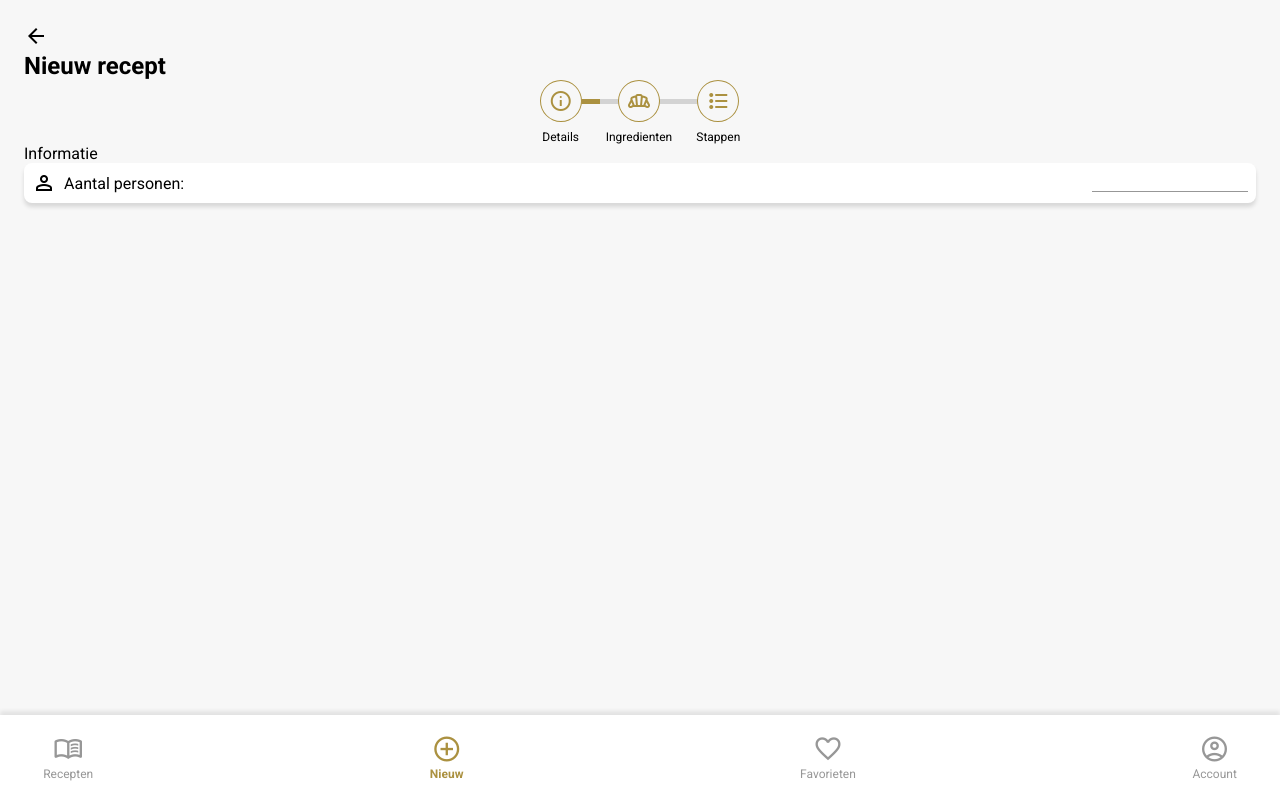
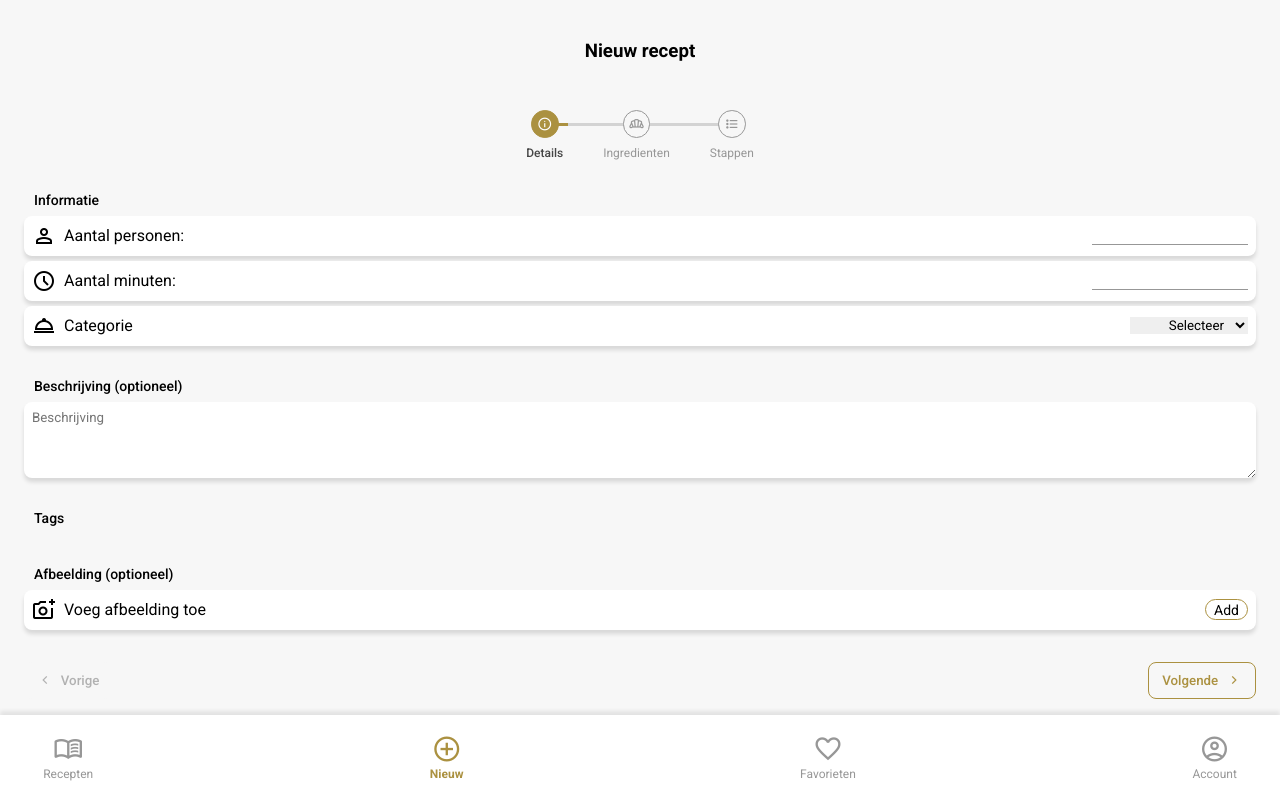
Before and after one commit to danieltreep/my-recipes-vue, a Vue app: page /new in a window 1280 px wide. Built offline with nearby package versions, Linux system fonts and the light colour scheme.

Commit message:
Addeded Stepform

```diff
--- /dev/null
+++ b/src/components/stepForm/Step1.vue
@@ -0,0 +1,123 @@
+<template>
+    <div>
+        <fieldset>
+            <legend>Informatie</legend>
+            <div class="inputGroup">
+                <div class="field">
+                    <span class="material-symbols-outlined">person</span>
+                    <label for="people">Aantal personen:</label>
+                </div>
+                <input type="number" id="people" >
+            </div>
+            <div class="inputGroup">
+                <div class="field">
+                    <span class="material-symbols-outlined">schedule</span>
+                    <label for="people">Aantal minuten:</label>
+                </div>
+                <input type="number" id="people" >
+            </div>
+            <div class="inputGroup">
+                <div class="field">
+                    <span class="material-symbols-outlined">room_service</span>
+                    <label for="people">Categorie</label>
+                </div>
+                <select>
+                    <option disabled selected>Selecteer</option>
+                    <option value="ontbijt">Ontbijt</option>
+                    <option value="lunch">Lunch</option>
+                    <option value="hoofdgerecht" >Hoofdgerecht</option>
+                    <option value="voorgerecht">Voorgerecht</option>
+                    <option value="dessert">Dessert</option>
+                    <option value="bijgerecht">Bijgerecht</option>
+                    <option value="tussendoor">Tussendoor</option>
+                    <option value="drinken">Drinken</option>
+                </select>
+            </div>
+        </fieldset>
+        <fieldset>
+            <legend>Beschrijving (optioneel)</legend>
+            <textarea placeholder="Beschrijving" rows="4"></textarea>
+        </fieldset>
+        <fieldset>
+            <legend>Tags</legend>
+        </fieldset>
+        <fieldset>
+            <legend>Afbeelding (optioneel)</legend>
+            <div class="inputGroup">
+                <div class="field">
+                    <span class="material-symbols-outlined">add_a_photo</span>
+                    <p>Voeg afbeelding toe</p>
+                </div>
+                <label for="fileInput" class="fileLabel">
+                    <p>Add</p>
+                </label>
+                <input id="fileInput" type="file" accept="image/jpg, image/png">
+            </div>
+        </fieldset>
+    </div>
+</template>
+
+<script setup lang="ts">
+
+</script>
+
+<style lang="css">
+    .inputGroup, textarea {
+        background-color: var(--card-color);
+        box-shadow: var(--box-shadow);
+        border-radius: var(--border-radius-m);
+        display: flex;
+        justify-content: space-between;
+        align-items: center;
+        padding: .5rem;
+        width: 100%;
+        border: none;
+    }
+    .field {
+        display: flex;
+        gap: .5rem;
+        align-items: center;
+    }
+    fieldset {
+        padding: 0;
+        border: none;
+        display: flex;
+        flex-direction: column;
+        gap: 5px;
+        margin: 2rem 0;
+    }
+    input {
+        outline: transparent;
+        border: none;
+        border-bottom: 1px solid var(--font-inactive);
+        text-align: end;
+    }
+    #fileInput {
+        display: none;
+    }
+    legend {
+        margin: 0 0 .5rem .5rem;
+        font-size: 14px;
+        font-weight: 500;
+    }
+    select {
+        border: none;
+        text-align: end;
+        padding: 0 .5rem;
+    }
+    .fileLabel {
+        /* background-color: var(--card-color); */
+        display: flex;
+        align-items: center;
+        border: 1px solid var(--primary-color);
+        padding: .1rem .5rem;
+        /* width: fit-content; */
+        border-radius: var(--border-radius-l);
+        font-size: 14px;
+        gap: .2rem;
+    }
+    .fileLabel .material-symbols-outlined {
+        font-size: 20px;
+    }
+
+</style>
--- /dev/null
+++ b/src/components/stepForm/StepForm.vue
@@ -0,0 +1,16 @@
+<template>
+
+    <form>
+        <Step1 />
+
+    </form>
+</template>
+
+<script setup lang="ts">
+// Steps based on props, url??
+import Step1 from '@/components/stepForm/Step1.vue'
+</script>
+
+<style lang="css" scoped>
+
+</style>
--- a/src/components/StepForm.vue
+++ b/src/components/stepForm/StepIndicators.vue
@@ -1,41 +1,56 @@
 <template>
     <div class="steps">
-        <div class="step">
+        <div class="step" :class="step === 1 ? 'active' : ''">
             <div class="circle">
                 <span class="material-symbols-outlined">info</span>
             </div>
             <p>Details</p>
         </div>
-        <div class="step">
+        <div class="step" :class="step === 2 ? 'active' : ''">
             <div class="circle">
                 <span class="material-symbols-outlined">bakery_dining</span>
             </div>
             <p>Ingredienten</p>
         </div>
-        <div class="step">
+        <div class="step" :class="step === 3 ? 'active' : ''">
             <div class="circle">
                 <span class="material-symbols-outlined">format_list_bulleted</span>
             </div>
             <p>Stappen</p>
         </div>
         <div class="bar">
-            <div class="progress"></div>
+            <div class="progress" ref="progress" @click="handleref"></div>
         </div>
     </div>
 </template>
 
 <script setup lang="ts">
-// Steps based on props, url??
+import { ref } from 'vue';
+
+const props = defineProps<{
+    step: number
+}>()
+
+const handleref = () => {
+    console.log(progress.value)
+}
+
+const progress = ref(null)
+
+const handleProgress = () => {
+
+}
 </script>
 
 <style lang="css" scoped>
+
 .steps {
     display: flex;
     position: relative;
     justify-content: center;
     width: fit-content;
     margin: 0 auto;
-    gap: 1.5rem;
+    gap: 2.5rem;
 }
 .step {
     display: flex;
@@ -43,27 +58,40 @@
     align-items: center;
     z-index: 1;
     gap: .5rem;
+    color: var(--font-inactive);
     font-size: 12px;
 }
 .circle {
-    border: 1px solid var(--primary-color);
-    padding: .5rem;
+    border: 1px solid var(--font-inactive);
+    padding: .3rem;
     border-radius: 50%;
     display: flex;
     background-color: var(--background-color);
-    color: var(--primary-color);
 }
 .bar {
-    height: 5px;
+    height: 3px;
     width: 90%;
     background-color: lightgrey;
     border-radius: 8px;
     position: absolute;
-    top: 30%;
+    top: 13px;
 }
 .progress {
-    height: 5px;
-    width: 50px;
+    height: 3px;
+    width: 30px;
     background-color: var(--primary-color);
 }
+.material-symbols-outlined {
+    font-size: 16px;
+}
+.active {
+    color: var(--font-color);
+    font-weight: 500;
+    transition: .3s;
+}
+.active .circle {
+    border-color: var(--primary-color);
+    background-color: var(--primary-color);
+    color: white;
+}
 </style>
--- a/src/views/recipes/NewRecipePage.vue
+++ b/src/views/recipes/NewRecipePage.vue
@@ -1,54 +1,57 @@
 <template>
     <div class="page">
         <header>
-            <span class="material-symbols-outlined">arrow_back</span>
-            <h2>Nieuw recept</h2>
+            <h3>Nieuw recept</h3>
+            <StepIndicators :step="step"/>
         </header>
         <StepForm />
-        <form>
-            <fieldset>
-                <p>Informatie</p>
-                <div class="inputGroup">
-                    <div class="field">
-                        <span class="material-symbols-outlined">person</span>
-                        <label for="people">Aantal personen:</label>
-                    </div>
-                    <input type="number" id="people" >
-                </div>
-            </fieldset>
-        </form>
+        <div class="buttons">
+            <button :disabled="step === 1" @click.prevent="step--">
+                <span class="material-symbols-outlined">navigate_before</span>
+            Vorige</button>
+            <button v-if="step < 3" @click.prevent="step++" class="next">
+                Volgende
+                <span class="material-symbols-outlined">navigate_next</span>
+            </button>
+            <button v-if="step === 3" class="save">Opslaan</button>
+        </div>
     </div>
 </template>
 
 <script setup lang="ts">
-import StepForm from '@/components/StepForm.vue';
+import StepForm from '@/components/stepForm/StepForm.vue';
+import StepIndicators from '@/components/stepForm/StepIndicators.vue';
+import { ref } from 'vue';
 
+const step = ref<number>(1)
 
 </script>
 
 <style lang="css" scoped>
-    .inputGroup {
-        background-color: var(--card-color);
-        box-shadow: var(--box-shadow);
-        border-radius: var(--border-radius-m);
+    h3 {
+        text-align: center;
+        margin: 1rem 0 3rem;
+    }
+    .buttons {
         display: flex;
         justify-content: space-between;
+        margin-top: 2rem;
+    }
+    button {
+        padding: .6rem .8rem;
+        border-radius: var(--border-radius-m);
+        border: none;
+        display: flex;
         align-items: center;
-        padding: .5rem;
+        gap: .5rem;
+        font-weight: 500;
+        background-color: var(--background-color);
     }
-    .field {
-        display: flex;
-        gap: .5rem;
-        align-items: center;
+    button .material-symbols-outlined {
+        font-size: 16px;
     }
-    fieldset {
-        padding: 0;
-        border: none;
-    }
-    input {
-        outline: transparent;
-        border: none;
-        border-bottom: 1px solid var(--font-inactive);
-        text-align: end;
+    .next, .save {
+        color: var(--primary-color);
+        border: 1px solid var(--primary-color)
     }
 </style>
```
